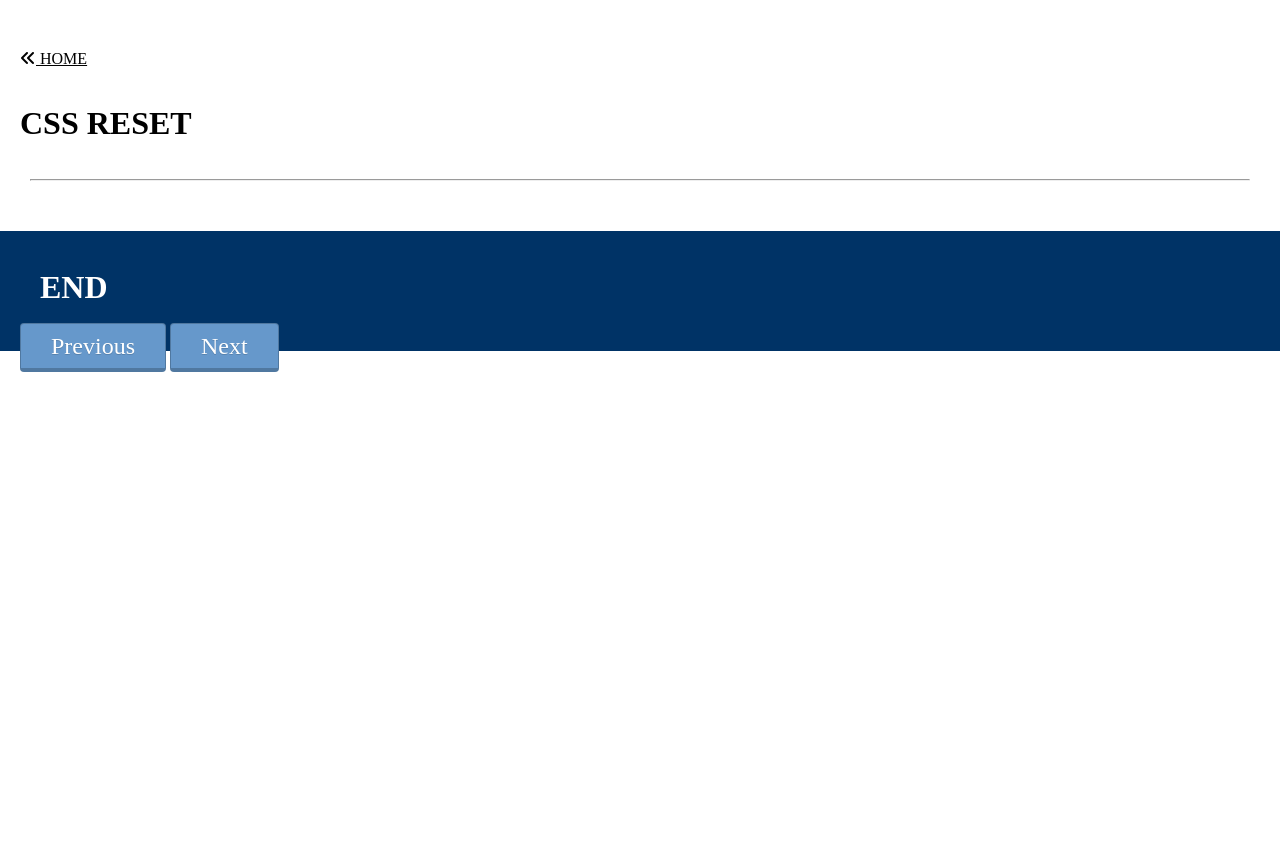
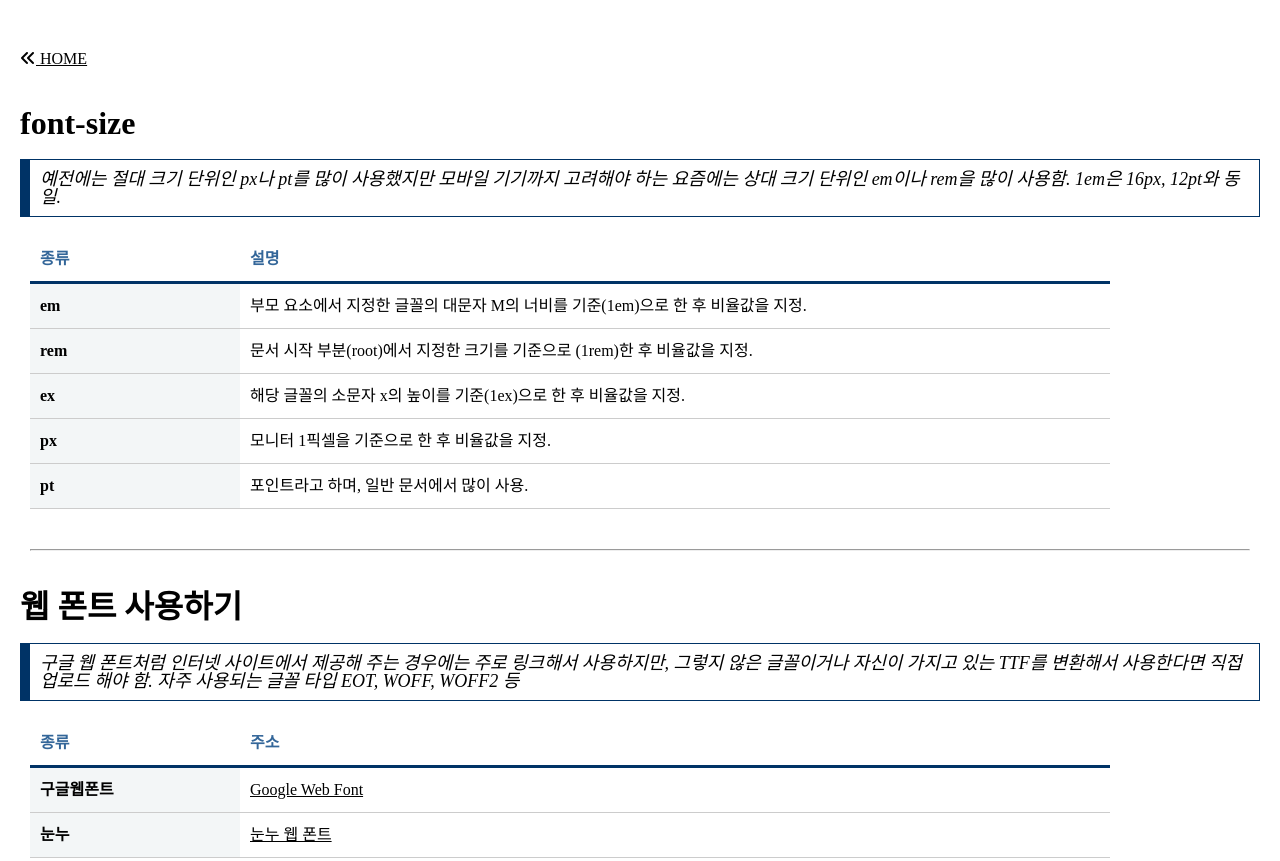
Before and after one commit to iteach12/html_css_js_basic, a website: page views/css-07.html in a window 1280 px wide. Shown: the top 861 px of the page. Before the commit the page ends 830 px from the top, so only its background shows below. Drawn offline with Linux system fonts and the light colour scheme.

Commit message:
little changed

```diff
--- a/css/styles_basic.css
+++ b/css/styles_basic.css
@@ -102,7 +102,15 @@ blockquote {
   border-left: 10px solid #036;
   margin: 20px;
   padding: 10px;
+  font-size: large;
   font-style: italic;
+}
+@font-face {
+  font-family: 'PyeongChangPeace-Bold';
+  src: url('https://cdn.jsdelivr.net/gh/projectnoonnu/noonfonts_2206-02@1.0/PyeongChangPeace-Bold.woff2')
+    format('woff2');
+  font-weight: 700;
+  font-style: normal;
 }
 
 cite {
--- a/views/css-07.html
+++ b/views/css-07.html
@@ -21,9 +21,83 @@
       </a>
     </header>
 
-    <h3>CSS RESET</h3>
+    <h3>font-size</h3>
+    <blockquote>
+      예전에는 절대 크기 단위인 px나 pt를 많이 사용했지만 모바일 기기까지
+      고려해야 하는 요즘에는 상대 크기 단위인 em이나 rem을 많이 사용함. 1em은
+      16px, 12pt와 동일.
+    </blockquote>
+    <table class="type09">
+      <thead>
+        <tr>
+          <th scope="cols">종류</th>
+          <th scope="cols">설명</th>
+        </tr>
+      </thead>
+      <tbody>
+        <tr>
+          <th scope="row">em</th>
+          <td>
+            부모 요소에서 지정한 글꼴의 대문자 M의 너비를 기준(1em)으로 한 후
+            비율값을 지정.
+          </td>
+        </tr>
+        <tr>
+          <th scope="row">rem</th>
+          <td>
+            문서 시작 부분(root)에서 지정한 크기를 기준으로 (1rem)한 후 비율값을
+            지정.
+          </td>
+        </tr>
+        <tr>
+          <th scope="row">ex</th>
+          <td>
+            해당 글꼴의 소문자 x의 높이를 기준(1ex)으로 한 후 비율값을 지정.
+          </td>
+        </tr>
+        <tr>
+          <th scope="row">px</th>
+          <td>모니터 1픽셀을 기준으로 한 후 비율값을 지정.</td>
+        </tr>
+        <tr>
+          <th scope="row">pt</th>
+          <td>포인트라고 하며, 일반 문서에서 많이 사용.</td>
+        </tr>
+      </tbody>
+    </table>
+    <hr />
 
-    <hr />
+    <h3>웹 폰트 사용하기</h3>
+    <blockquote>
+      구글 웹 폰트처럼 인터넷 사이트에서 제공해 주는 경우에는 주로 링크해서
+      사용하지만, 그렇지 않은 글꼴이거나 자신이 가지고 있는 TTF를 변환해서
+      사용한다면 직접 업로드 해야 함. 자주 사용되는 글꼴 타입 EOT, WOFF, WOFF2
+      등
+    </blockquote>
+    <table class="type09">
+      <thead>
+        <tr>
+          <th scope="cols">종류</th>
+          <th scope="cols">주소</th>
+        </tr>
+      </thead>
+      <tbody>
+        <tr>
+          <th scope="row">구글웹폰트</th>
+          <td>
+            <a href="https://fonts.google.com" target="_blank"
+              >Google Web Font</a
+            >
+          </td>
+        </tr>
+        <tr>
+          <th scope="row">눈누</th>
+          <td>
+            <a href="https://noonnu.cc/">눈누 웹 폰트</a>
+          </td>
+        </tr>
+      </tbody>
+    </table>
     <footer>
       <div class="footer-design">
         <h3>END</h3>
```
